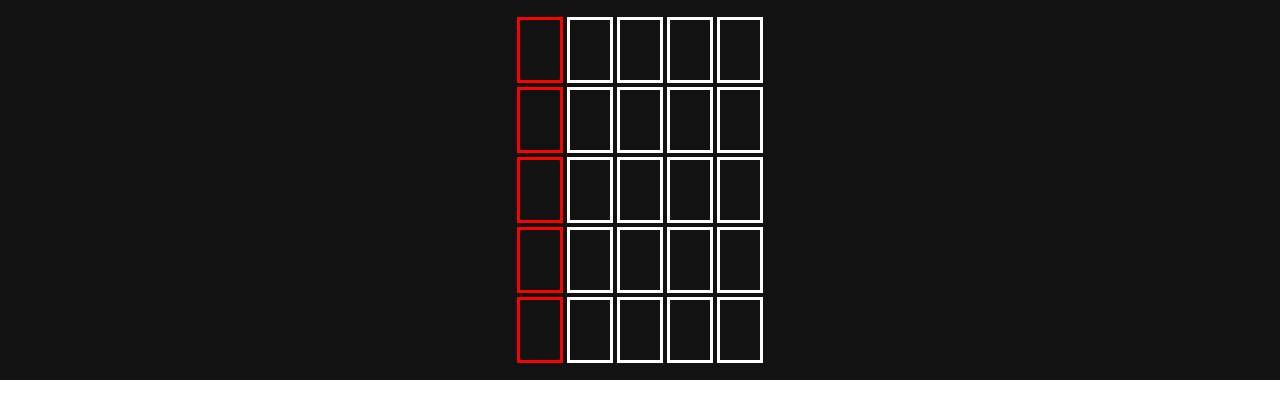
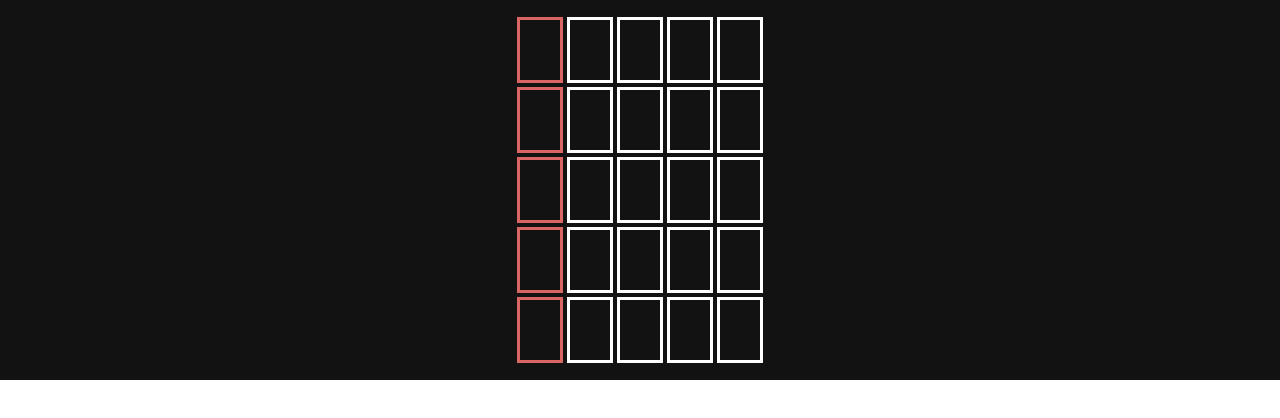
Before and after one commit to mark-jardine/wordle-clone, a React (Create React App) app: page / in a window 1280 px wide. Shown: the top 418 px of the page. Built offline with nearby package versions, Linux system fonts and the light colour scheme.

Commit message:
Now able to move to different Tiles after input

```diff
--- a/src/App.css
+++ b/src/App.css
@@ -31,5 +31,5 @@
 
 #tile.selected{
   border: solid;
-  border-color: red;
+  border-color: rgb(218, 101, 101);
 }
--- a/src/Components/GameBoard.tsx
+++ b/src/Components/GameBoard.tsx
@@ -14,7 +14,7 @@ const GameBoard = () =>{
         //Set default TileRows
         let rows: JSX.Element[] = [];
         for (let i = 0; i < 5; i++) {
-            rows.push(<TileRow key={i} rowIndex={i} tileArray={[]} selectedRowIndex={selectedRowIndex} setSelectedRowIndex={setSelectedRowIndex} setRows={setRows}/>)
+            rows.push(<TileRow key={i} rowIndex={i} selectedRowIndex={selectedRowIndex} setSelectedRowIndex={setSelectedRowIndex} setRows={setRows}/>)
         }
         setRows(rows);
     }
--- a/src/Components/Tile.tsx
+++ b/src/Components/Tile.tsx
@@ -1,20 +1,42 @@
 import { useState, useEffect } from 'react';
 
 type TileProps = {
-    inputCharacter: string
     selectedTileIndex: number
+    setSelectedTileIndex: React.Dispatch<React.SetStateAction<number>>
     setTiles: React.Dispatch<React.SetStateAction<JSX.Element[]>>
     tileIndex: number
+
+    //inSelectedRow = true when the row that the Tile is in, is selected
+    inSelectedRow: boolean
 };
 
-const Tile = ( {inputCharacter, selectedTileIndex, setTiles, tileIndex}: TileProps ) => {
+const Tile = ( { selectedTileIndex, setSelectedTileIndex, setTiles, tileIndex, inSelectedRow}: TileProps ) => {
     //The character to be displayed
-    const [character, setCharacter] = useState<string>(inputCharacter? inputCharacter: "");
+    const [character, setCharacter] = useState<string>("");
 
     useEffect(()=> {
-        //Allow user to input a character if this tile is currently selected
-        if(selectedTileIndex === tileIndex) {
-            window.addEventListener('keydown', e => {
+        //Allow user to input a character if this Tile and this Tile's TileRow
+        // is currently selected
+        if( (selectedTileIndex === tileIndex) && inSelectedRow) {
+            window.addEventListener('keydown', e => handleKeyDown(e))
+
+            // window.removeEventListener('keydown', handleKeyDown);
+        };
+    }, [selectedTileIndex])
+
+    useEffect(() => {
+        if(character){
+            //If final tile in row, stay on tile until ENTER
+
+            //Else If there is a tile on the right to move to
+            if(selectedTileIndex < 4){
+                //Move to next Tile
+                setSelectedTileIndex(selectedTileIndex + 1);
+            }
+        }
+    }, [character])
+
+    const handleKeyDown = (e: KeyboardEvent): void =>{
         console.log(e.key);
         const key = e.key;
 
@@ -22,7 +44,6 @@ const Tile = ( {inputCharacter, selectedTileIndex, setTiles, tileIndex}: TilePro
         if(key.match("\\w") && key.length === 1){
             //Set tile's character to the uppercase version of that key
             setCharacter(key.toUpperCase());
-
         }
         //If user pressed backspace
         else if(key === "Backspace"){
@@ -35,17 +56,7 @@ const Tile = ( {inputCharacter, selectedTileIndex, setTiles, tileIndex}: TilePro
 
             }
         }
-            });
     }
-    }, [selectedTileIndex])
-
-    useEffect(() => {
-        if(character){
-            //If final tile in row, stay on tile until ENTER
-            //Else
-                //Move to next tile
-        }
-    }, [character])
 
     return (
     <span id="tile" className={selectedTileIndex===tileIndex? "selected":""}>
--- a/src/Components/TileRow.tsx
+++ b/src/Components/TileRow.tsx
@@ -2,35 +2,52 @@ import { useEffect, useState } from "react";
 import Tile from './Tile';
 
 type TileRowProps = {
-    tileArray: JSX.Element[]
     selectedRowIndex: number
     setSelectedRowIndex: React.Dispatch<React.SetStateAction<number>>
     rowIndex: number
     setRows: any
 };
 
-const TileRow = ({tileArray, selectedRowIndex, setSelectedRowIndex, rowIndex, setRows}: TileRowProps) => {
+const TileRow = ({ selectedRowIndex, setSelectedRowIndex, rowIndex, setRows}: TileRowProps) => {
     const [tiles, setTiles] = useState<JSX.Element[]>([]);
     //Tile currently selected by User
-    const [selectedTileIndex, setSelectedTileIndex] = useState<number>(0);
+    const [selectedTileIndex, setSelectedTileIndex] = useState<number>(0); //By default, the first row is set as selected
 
     useEffect(() => {
-        loadTiles();
+        createTiles();
     }, [])
+
+    const createTiles = () =>{
+        let tempTiles: JSX.Element[] = [];
+        for (let i = 0; i < 5; i++) {
+            tempTiles.push(
+                <Tile key={crypto.randomUUID()} tileIndex={i} selectedTileIndex={selectedTileIndex}
+                    setSelectedTileIndex={setSelectedTileIndex} setTiles={setTiles} inSelectedRow={selectedRowIndex==rowIndex}
+                />
+             )
+        }
+        setTiles(tempTiles);
+    }
 
     const loadTiles = () =>{
         let tempTiles: JSX.Element[] = [];
         for (let i = 0; i < 5; i++) {
-            tempTiles.push(<Tile key={i} tileIndex={i} inputCharacter={''} selectedTileIndex={selectedTileIndex} setTiles={setTiles}/>)
+            tempTiles.push(
+                <Tile tileIndex={i} selectedTileIndex={selectedTileIndex}
+                    setSelectedTileIndex={setSelectedTileIndex} setTiles={setTiles} inSelectedRow={selectedRowIndex==rowIndex}
+                />
+             )
         }
+
         setTiles(tempTiles);
-
-        //By default, the first row is set as selected
-        setSelectedTileIndex(0);
     }
 
+    useEffect( ()=>{
+        loadTiles();
+    }, [selectedTileIndex])
+
     return (
-    <div id="tile-row">
+    <div id="tile-row" className={selectedRowIndex===rowIndex? "selected":""}>
         {tiles}
     </div>
      );
```
Lines whose indentation alone changed are shown as unchanged.
